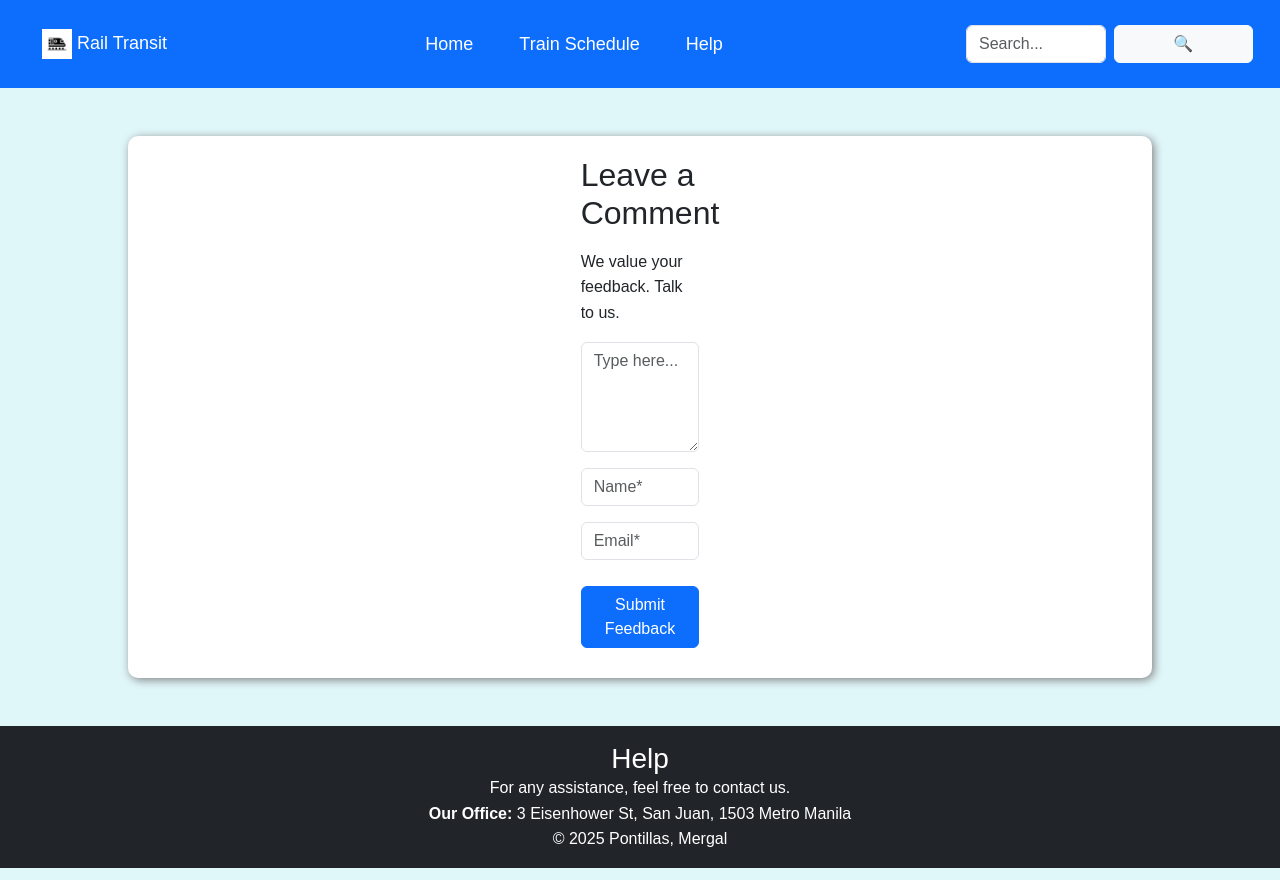
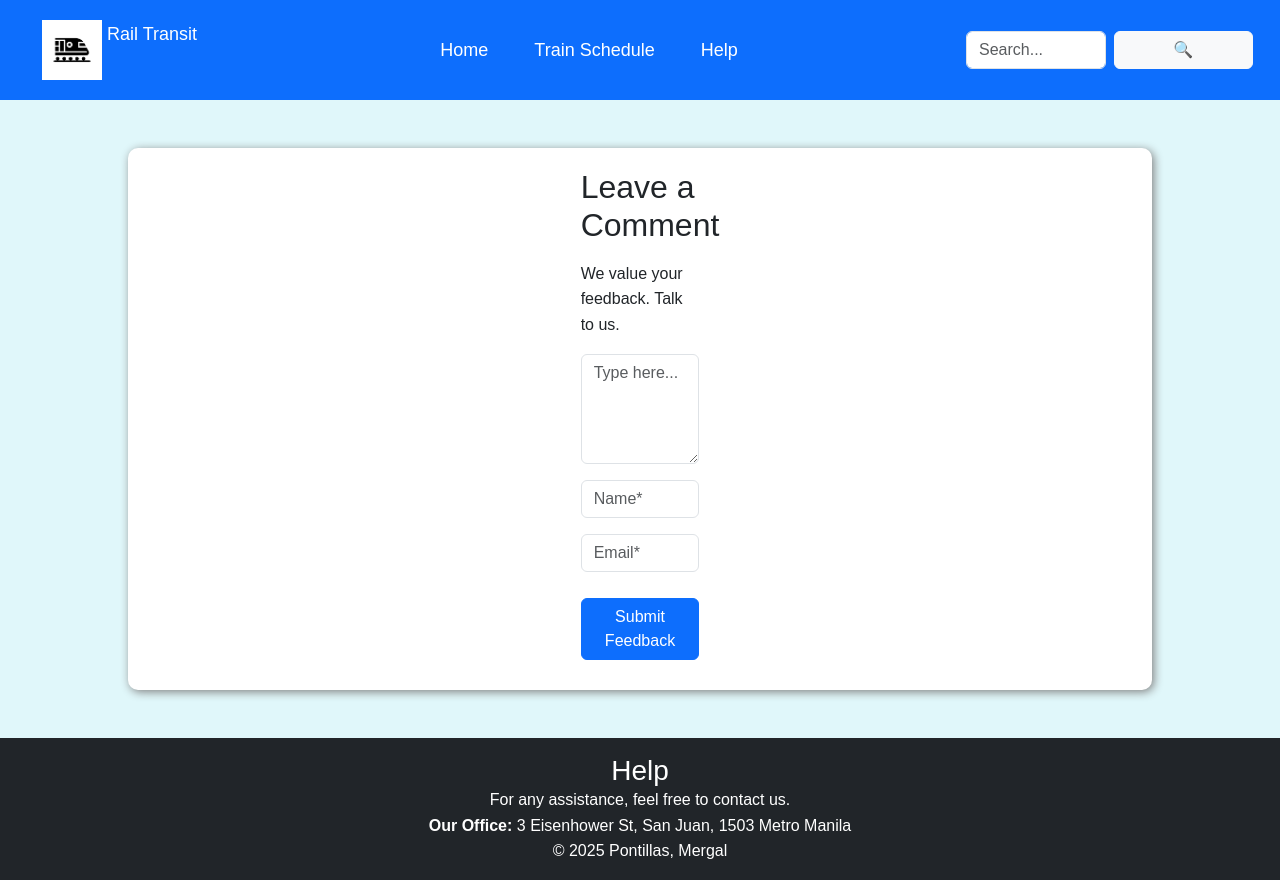
Before and after one commit to Mergal-Manuel/Project-3rdQ.github.io, a plain HTML site: page contact.html in a window 1280 px wide. Drawn offline with nearby package versions, Linux system fonts and the light colour scheme.

Commit message:
Update contact.html

```diff
--- a/contact.html
+++ b/contact.html
@@ -12,7 +12,7 @@
    <nav class="navbar navbar-expand-lg navbar-dark bg-primary">
         <div class="container-fluid">
             <a class="navbar-brand" href="index.html">
-                <img src="railTransit.png" alt="Rail Transit Logo" width="30" height="30" class="d-inline-block align-top">
+                <img src="railTransit.png" alt="Rail Transit Logo" width="60" height="60" class="d-inline-block align-top">
                 Rail Transit
             </a>
             <div class="navbar-nav">
```
